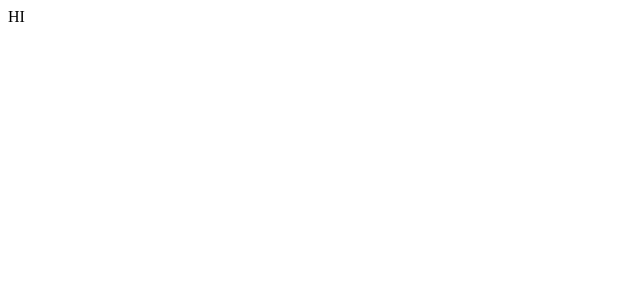
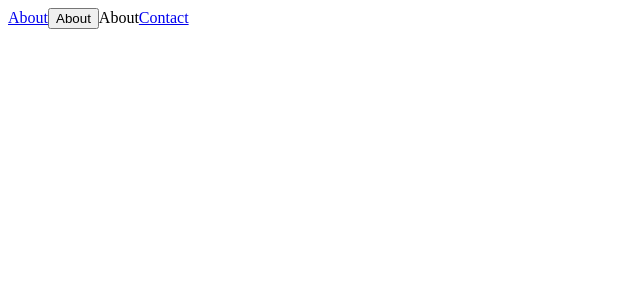
Before and after one commit to pedroeldiablo/next-app, a Next.js app: page / in a window 1280 px wide. Shown: the top 300 px of the page, without its empty margins (0-640 px from the left). Built offline with nearby package versions, Linux system fonts and the light colour scheme.

Commit message:
Using Link for client side rendering between routes. Examples of possible tags that accept onClick needed

```diff
--- a/pages/about.js
+++ b/pages/about.js
@@ -1,6 +1,7 @@
 import React from 'react'
 
 export default function about() {
+    console.log("about and costello?");
     return (
         <div>
             <h1>This is the About Page</h1>
--- a/pages/contact.js
+++ b/pages/contact.js
@@ -1,7 +1,7 @@
 import React from 'react'
 
 export default function contact() {
-    console.log("where am i running?");
+    console.log("first contact");
     return (
         <div>
             <h1>Leave me alone</h1>
--- a/pages/index.js
+++ b/pages/index.js
@@ -1,9 +1,23 @@
-import React from 'react'
+import React from 'react';
+import Link from 'next/link';
 
-export default function Index() {
+const Index = () => {
+    console.log("index finger?");
     return (
         <div>
-            HI
+            <Link href='/about' >
+                <a>About</a>
+            </Link>
+            <Link href='/about' >
+                <button>About</button>
+            </Link>
+            <Link href='/about' >
+                <span>About</span>
+            </Link>
+            <Link href='/contact' >
+                <a>Contact</a>
+            </Link>
         </div>
     );
 }
+export default Index;
```
